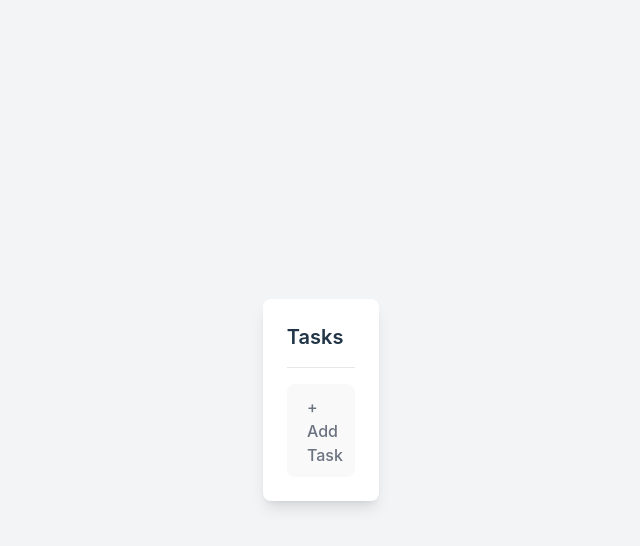
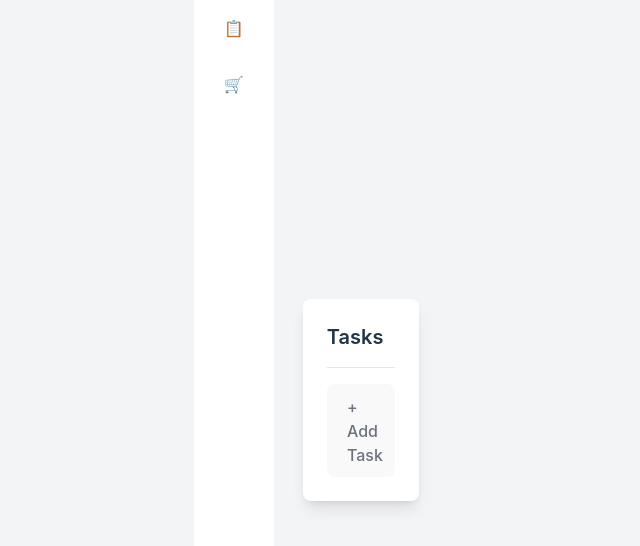
Before and after one commit to BenMingst/Taskling, a React (Vite) app in the folder frontend/: page /Tasks in a window 1280 px wide. Shown: the top 546 px of the page, without its empty margins (319-959 px from the left). Built offline with nearby package versions, Linux system fonts and the light colour scheme.

Commit message:
git distracted, added the linking to tasks.tsx

```diff
--- a/frontend/src/pages/Tasks.tsx
+++ b/frontend/src/pages/Tasks.tsx
@@ -1,4 +1,5 @@
 import React, { useState } from "react";
+import { Link } from "react-router-dom";
 
 const TaskApp: React.FC = () => {
   const [tasks, setTasks] = useState<Array<{ id: number; name: string; details: string; completed: boolean }>>([]);
@@ -66,6 +67,13 @@ const TaskApp: React.FC = () => {
   };
 
   return (
+    <div className="flex">
+      <aside className="w-20 bg-white text-purple-500 flex flex-col items-center py-4">
+        <Link to="/Tasks" className="mb-8">📋</Link>
+        <Link to="/shop" className="mb-8">🛒</Link>
+      </aside>
+
+      <div className="flex-1">
         <div className="bg-gray-100 flex justify-center items-center h-screen">
           <div className="w-2/3 bg-white p-6 rounded-lg shadow-lg relative">
             <h2 contentEditable="true" className="text-xl font-semibold mb-4 cursor-pointer">
@@ -143,6 +151,8 @@ const TaskApp: React.FC = () => {
             </div>
           )}
         </div>
+      </div>
+    </div>
   );
 };
 
```
Lines whose indentation alone changed are shown as unchanged.
